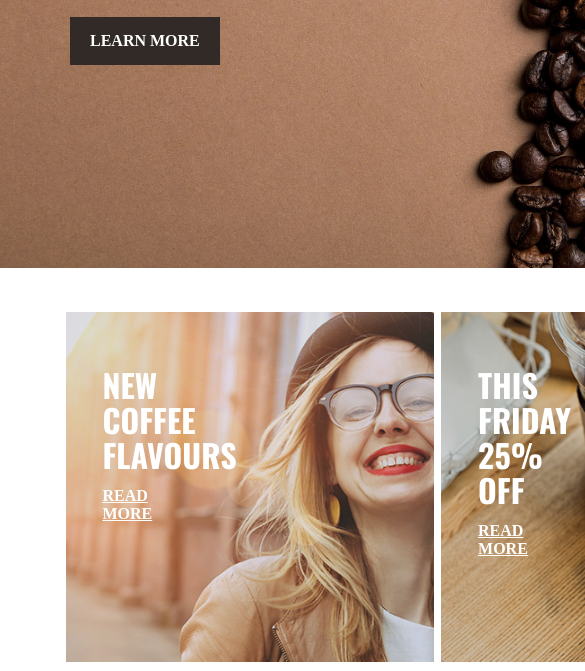
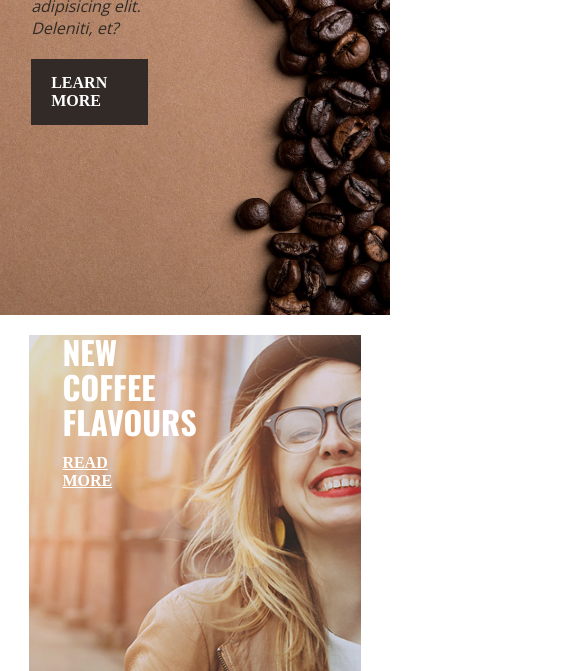
Before and after one commit to mayu-git01/coffeebean, a plain HTML site: page index.html in a window 390 px wide. Shown: the part 429-1100 px from the top of the page, 585 px wide, since content can reach past the window. Drawn offline with nearby package versions, Linux system fonts and the light colour scheme.

Commit message:
make a responsiv design

```diff
--- a/assets/style/style.css
+++ b/assets/style/style.css
@@ -496,3 +496,16 @@ p,input,label,span.a{
 .copyright{
   text-align: right;
 }
+/* responsive display */
+/* max-width = if the screen size reach to 0-768px apply this css */
+@media screen and (max-width: 768px){
+  .wrapper{
+    min-width: 0;
+  }
+  .ads-box{
+    float: none;
+    width: 100%;
+    margin-top: -50px;
+  }
+
+}
```
